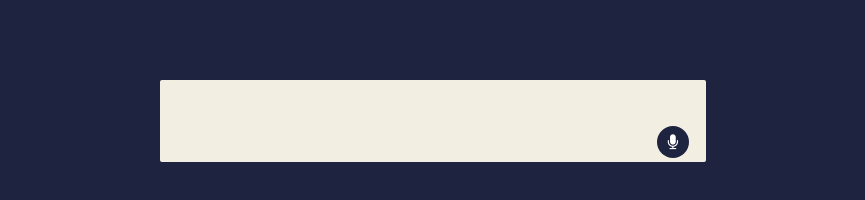
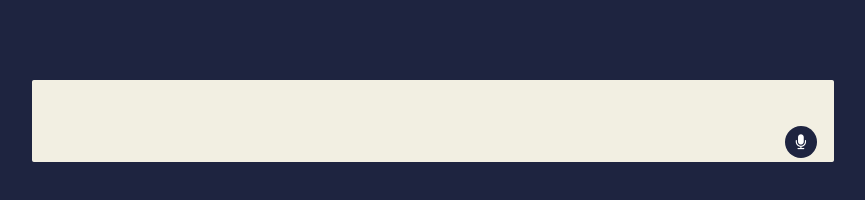
Before and after one commit to WillHof/SpeechToText, a plain HTML site: page index.html in a window 1280 px wide. Shown: the whole page, without its empty margins (207-1072 px from the left). Drawn offline with Linux system fonts and the light colour scheme.

Commit message:
fixed some broken css

```diff
--- a/style.css
+++ b/style.css
@@ -8,7 +8,7 @@ body {
   .container {
     position: relative;
     border: 1px solid #f2efe2;
-    width: 40vw;
+    width: 60vw;
     max-width: 60vw;
     margin: 0 auto;
     border-radius: 0.1rem;
@@ -20,7 +20,6 @@ body {
   }
   .text-box {
     max-height: 70vh;
-    overflow: scroll;
   }
   .text-box:focus {
     outline: none;
```
